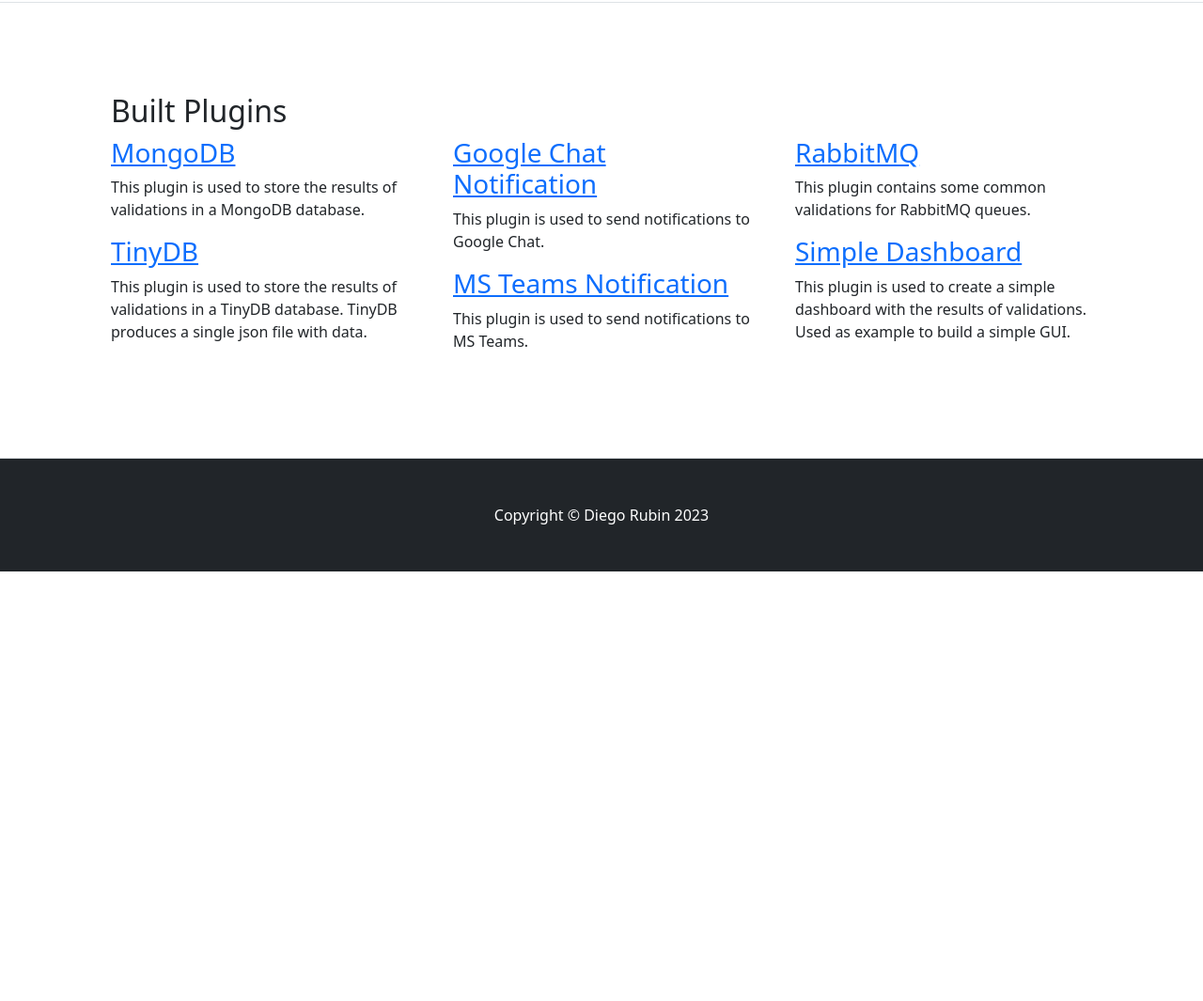
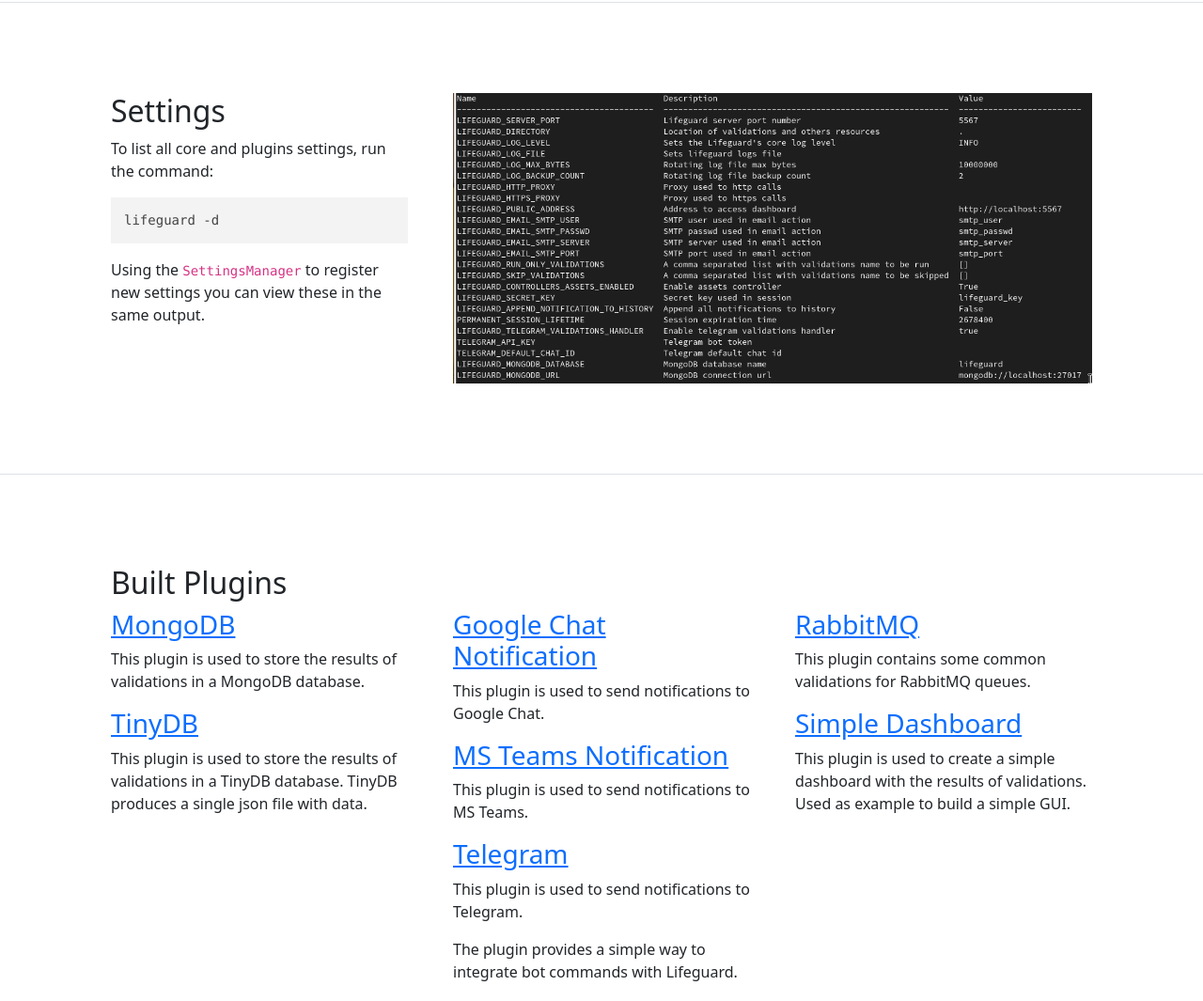
Before and after one commit to LifeguardSystem/lifeguard, a plain HTML site: page docs/index.html in a window 1280 px wide. Shown: the part 2793-3858 px from the top of the page at 94% size. Before the commit the page ends 3401 px from the top, so only its background shows below. Drawn offline with nearby package versions, Linux system fonts and the light colour scheme.

Commit message:
chore: adding plugin and settings in landing page

```diff
--- a/docs/index.html
+++ b/docs/index.html
@@ -253,6 +253,29 @@ def pudim_is_alive():
         </div>
       </div>
     </section>
+    <!-- settings -->
+    <section class="py-5 border-bottom" id="settings">
+      <div class="container px-5 my-5">
+        <div class="row gx-5">
+          <div class="col-lg-4">
+            <h2>Settings</h2>
+            <p>To list all core and plugins settings, run the command:</p>
+            <pre><code class="language-bash">lifeguard -d</code></pre>
+            <p>
+              Using the <code>SettingsManager</code> to register new settings
+              you can view these in the same output.
+            </p>
+          </div>
+          <div class="col-lg-8 mb-5 mb-lg-0">
+            <img
+              src="assets/table-settings.png"
+              class="img-fluid"
+              alt="Table with settings"
+            />
+          </div>
+        </div>
+      </div>
+    </section>
     <!-- plugins -->
     <section class="py-5 border-bottom" id="plugins">
       <div class="container px-5 my-5">
@@ -305,6 +328,19 @@ def pudim_is_alive():
               </a>
             </h3>
             <p>This plugin is used to send notifications to MS Teams.</p>
+
+            <h3>
+              <a
+                target="_blank"
+                href="https://github.com/LifeguardSystem/lifeguard-telegram"
+                >Telegram
+              </a>
+            </h3>
+            <p>This plugin is used to send notifications to Telegram.</p>
+            <p>
+              The plugin provides a simple way to integrate bot commands with
+              Lifeguard.
+            </p>
           </div>
           <div class="col-lg-4">
             <h3>
```
Also changed, not shown: docs/assets/table-settings.png (added).
